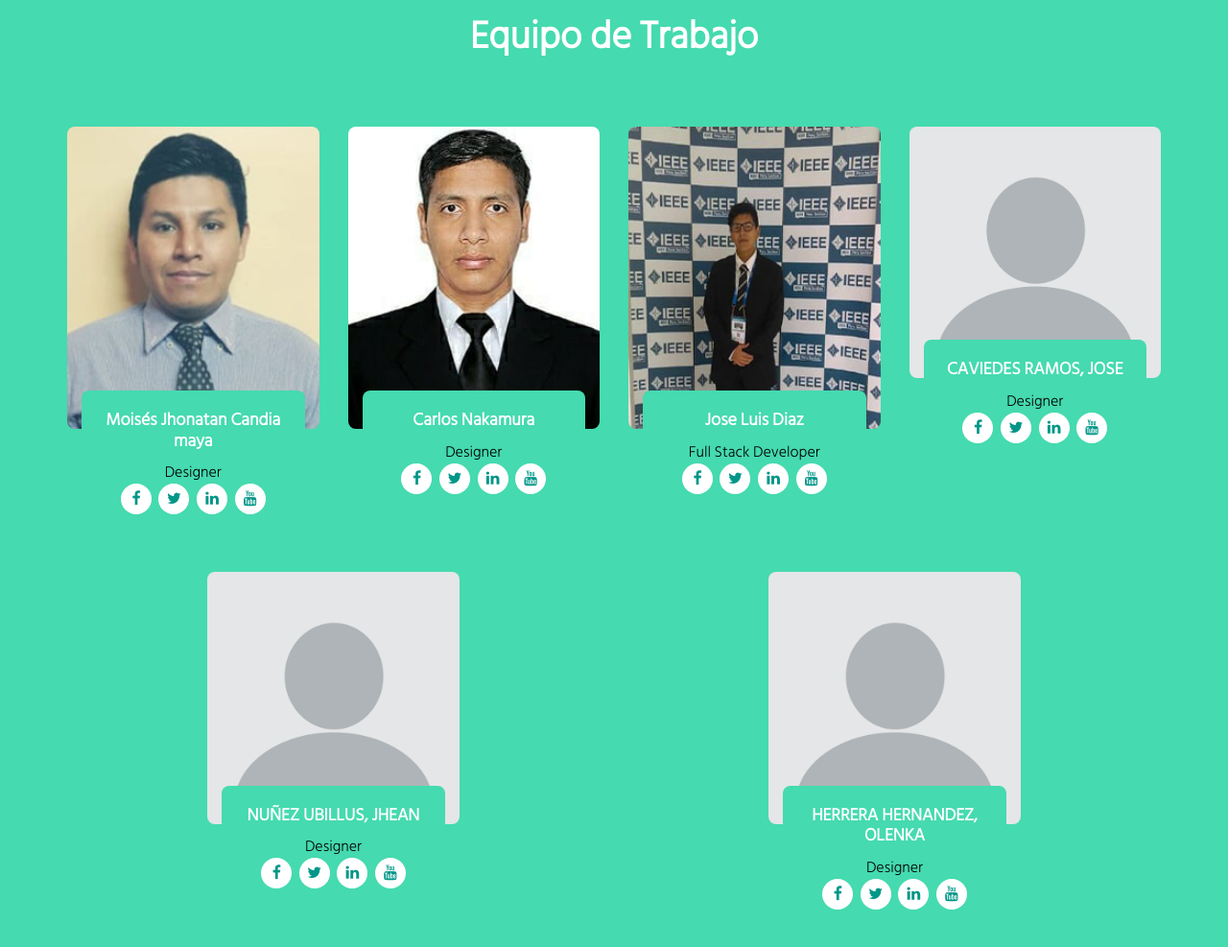
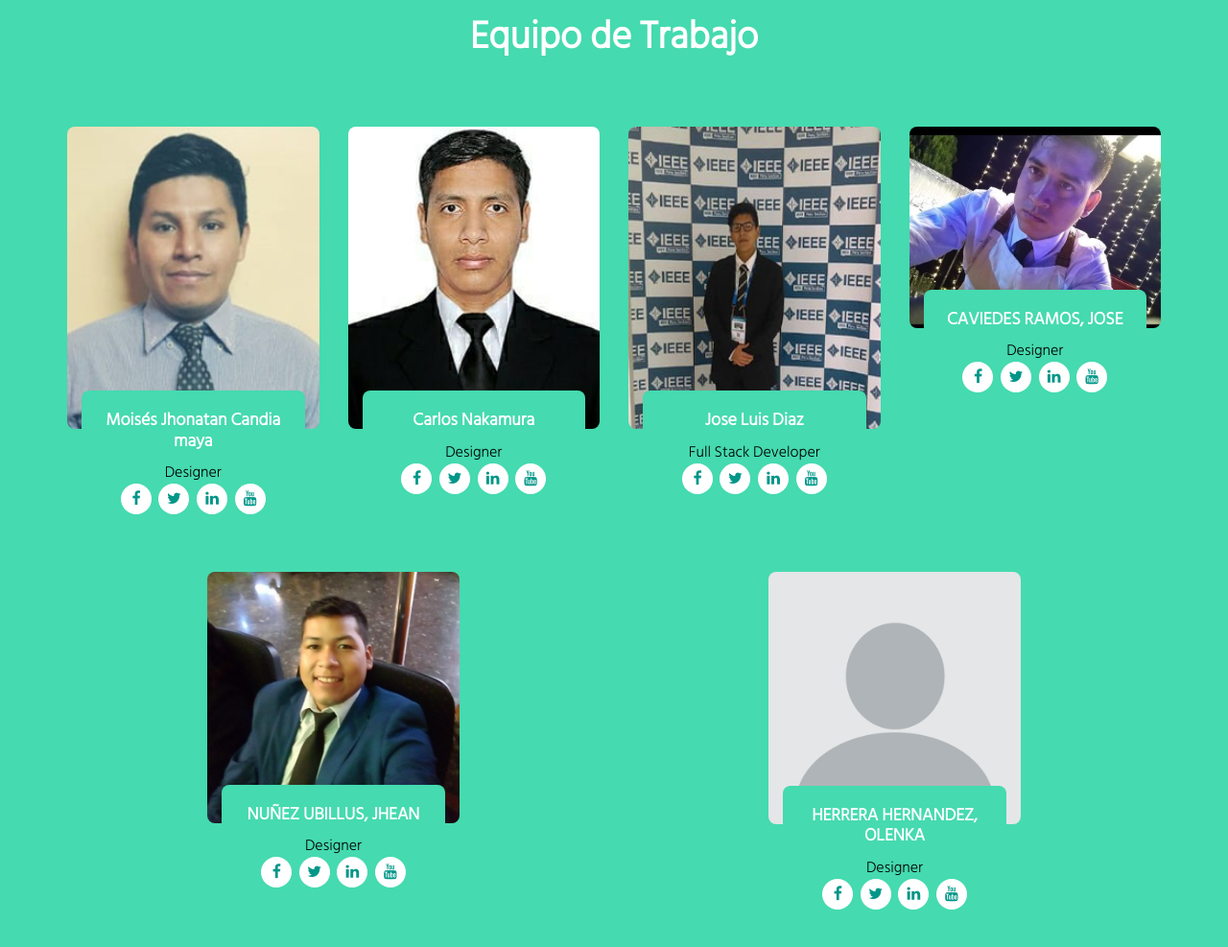
Before and after one commit to JoseDiazMirano/Eventweb, a plain HTML site: page index.html in a window 1280 px wide. Shown: the part 5100-6087 px from the top of the page at 96% size. Drawn offline with nearby package versions, Linux system fonts and the light colour scheme.

Commit message:
Update index.html

```diff
--- a/index.html
+++ b/index.html
@@ -466,7 +466,7 @@
                          </div>
                      </div>
                      <div class="item">
-                         <img src="public/avatar.png" alt="team" />
+                         <img src="public/user5.jpeg" alt="team" />
                          <div class="inner">
                              <div class="info">
                                   <h5>CAVIEDES RAMOS, JOSE</h5>
@@ -481,7 +481,7 @@
                          </div>
                      </div>
                      <div class="item">
-                        <img src="public/avatar.png" alt="team" />
+                        <img src="public/user6.jpeg" alt="team" />
                         <div class="inner">
                             <div class="info">
                                  <h5>NUÑEZ UBILLUS, JHEAN</h5>
```
